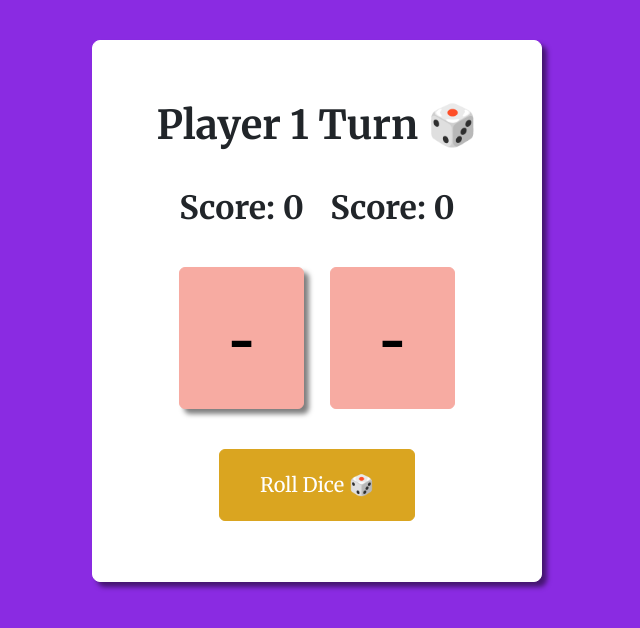
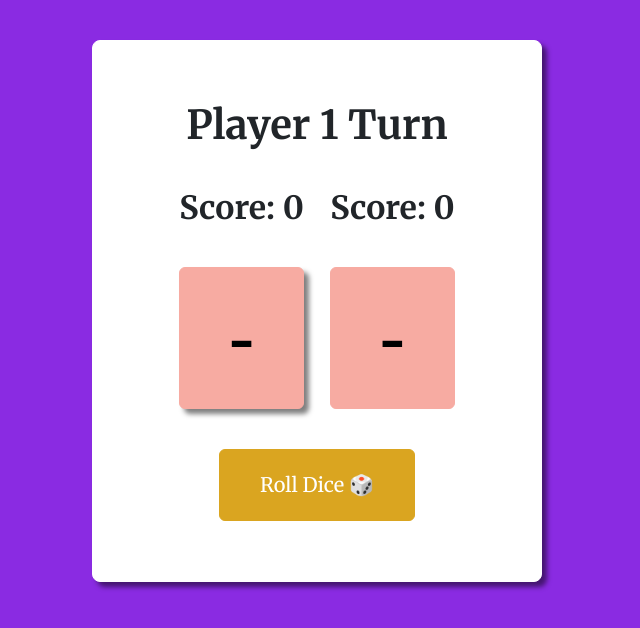
Before and after one commit to klezi10/dice-game, a plain HTML site: page index.html in a window 1280 px wide. Shown: the whole page, without its empty margins (323-963 px from the left). Drawn offline with nearby package versions, Linux system fonts and the light colour scheme.

Commit message:
deleted emoji

```diff
--- a/index.html
+++ b/index.html
@@ -22,7 +22,7 @@
   </head>
   <body>
     <div class="container">
-      <h1 id="message">Player 1 Turn 🎲</h1>
+      <h1 id="message">Player 1 Turn</h1>
       <div class="players">
         <div class="player1">
           <h2>Score: <span id="player1Scoreboard">0</span></h2>
```
